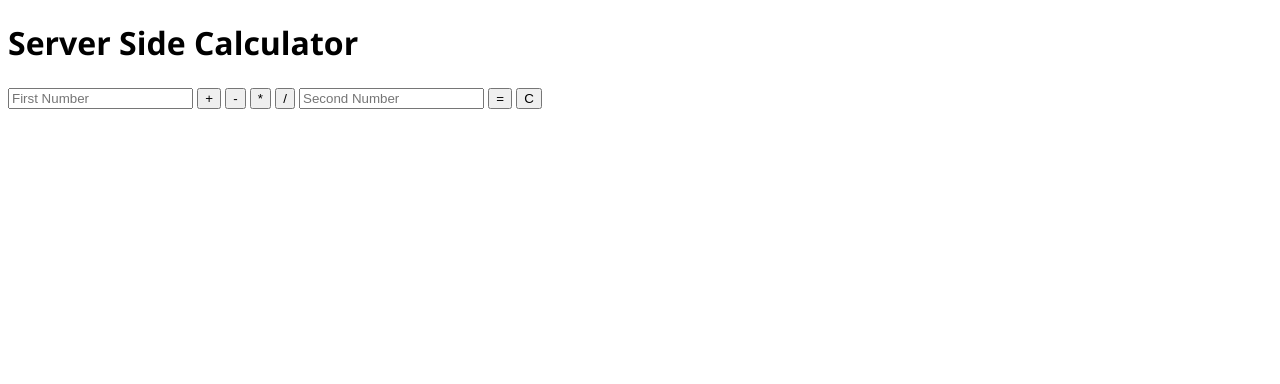
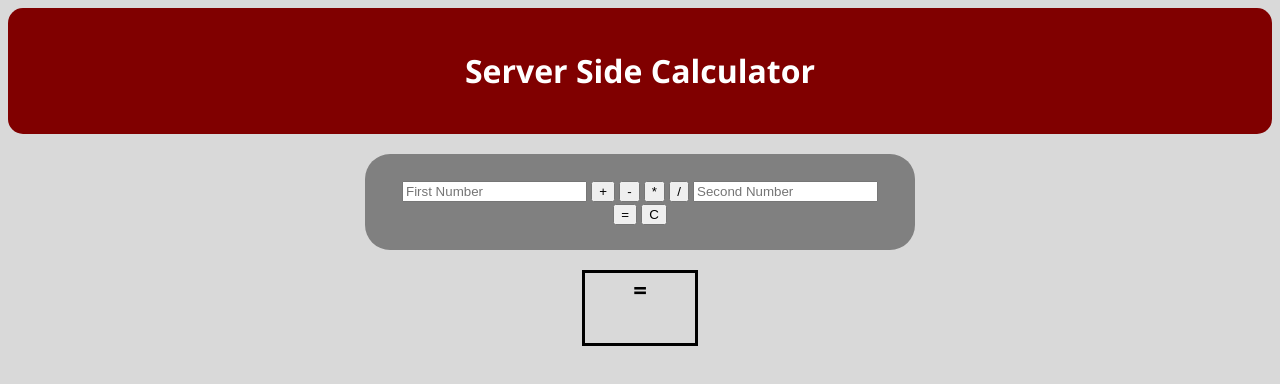
Before and after one commit to joeheintz45/weekend2-jquery-server-side-calculator-master, a website: page public/index.html in a window 1280 px wide. Drawn offline with nearby package versions, Linux system fonts and the light colour scheme.

Commit message:
added styling to the page itself

```diff
--- a/public/index.html
+++ b/public/index.html
@@ -11,12 +11,9 @@
   <body>
     <header>
       <h1>Server Side Calculator</h1>
+    </header>
     <div class="container">
-        <input
-          class="js-first-input"
-          type="number"
-          placeholder="First Number"
-        />
+      <input class="js-first-input" type="number" placeholder="First Number" />
       <button class="js-plus-btn">+</button>
       <button class="js-minus-btn">-</button>
       <button class="js-multiply-btn">*</button>
@@ -29,10 +26,9 @@
       <button class="js-submit-btn">=</button>
       <button class="js-clear-btn">C</button>
     </div>
-      <div class="container">
-        <h2 class="js-total"></h2>
+    <div>
+      <h2 class="js-total">=</h2>
       <ul class="js-history"></ul>
     </div>
-    </header>
   </body>
 </html>
--- a/public/scripts/client.js
+++ b/public/scripts/client.js
@@ -15,11 +15,13 @@ function onReady() {
 
 // grabs values from DOM and checks the fields for all values being valid
 function makeEquation() {
+  // checks if input fields are filled
   if (
     $('.js-first-input').val().length == 0 ||
     $('.js-second-input').val().length == 0
   ) {
     alert('Please fill all fields!');
+    // checks if operator was selected
   } else if (operator == undefined) {
     alert('Please select an operator!');
   } else {
@@ -73,7 +75,7 @@ function render(equation) {
     let value = equation[i];
     $('.js-total').text(value.total);
     $('.js-history').append(`
-      <li>${value.firstNum} ${value.operator} ${value.lastNum} = ${value.total}</li>
+      <li class="list">${value.firstNum} ${value.operator} ${value.lastNum} = ${value.total}</li>
     `);
   }
 } //  end render function
--- a/public/styles/style.css
+++ b/public/styles/style.css
@@ -1,5 +1,7 @@
 html {
   font-family: 'Segoe UI', Tahoma, Geneva, Verdana, sans-serif;
+  margin: 0;
+  background-color: #d9d9d9;
 }
 
 .button {
@@ -8,3 +10,39 @@ html {
   border-radius: 5px;
   padding: 2px 7px;
 }
+
+header {
+  background-color: maroon;
+  text-align: center;
+  margin: 0;
+  padding: 20px;
+  color: white;
+  border-radius: 15px;
+}
+.container {
+  padding: 25px;
+  text-align: center;
+  background-color: gray;
+  margin: 20px auto;
+  width: 500px;
+  border-radius: 25px;
+}
+
+.list {
+  list-style-type: none;
+  padding: 25px;
+  text-align: center;
+  background-color: maroon;
+  color: white;
+  margin: 20px auto;
+  width: 300px;
+  border-radius: 25px;
+}
+
+.js-total {
+  border: 3px solid black;
+  text-align: center;
+  margin: auto;
+  height: 70px;
+  width: 110px;
+}
--- a/server/server.js
+++ b/server/server.js
@@ -24,7 +24,8 @@ app.post('/calculator', (req, res) => {
       mathVal = firstVal * secondVal;
     } else if (mathOp == '/') {
       mathVal = firstVal / secondVal;
-      if (secondVal == 0) {
+      // checks for dividing by zero bug
+      if (firstVal == 0 || secondVal == 0) {
         mathVal = 'Not a Number';
       }
     }
```
Lines whose indentation alone changed are shown as unchanged.
